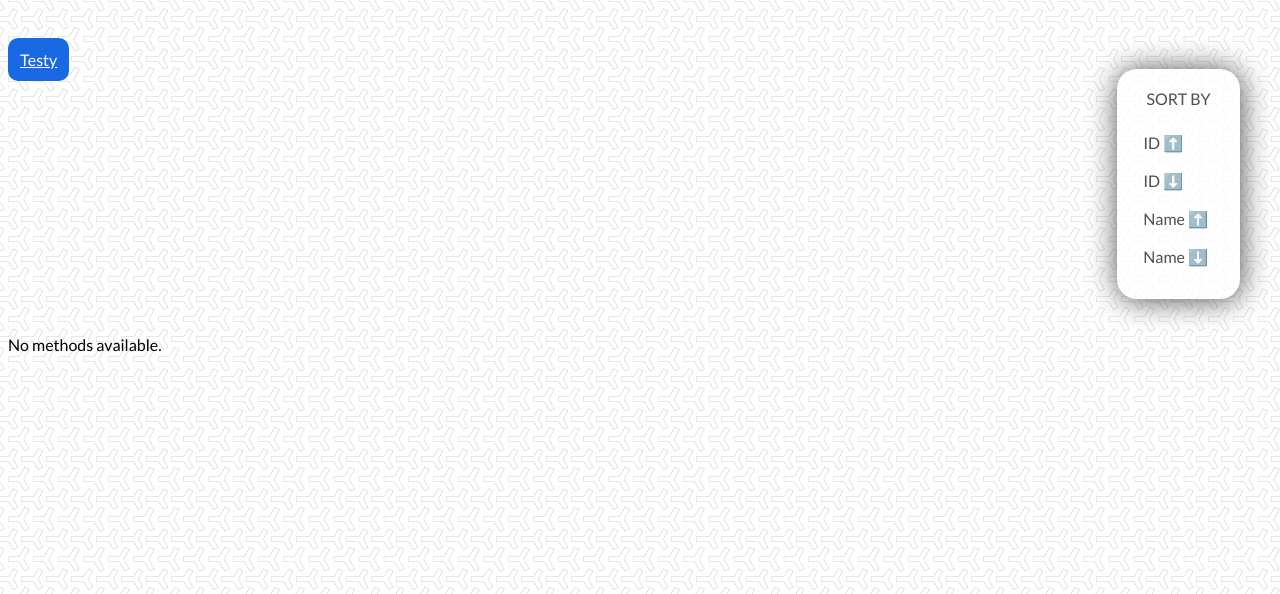
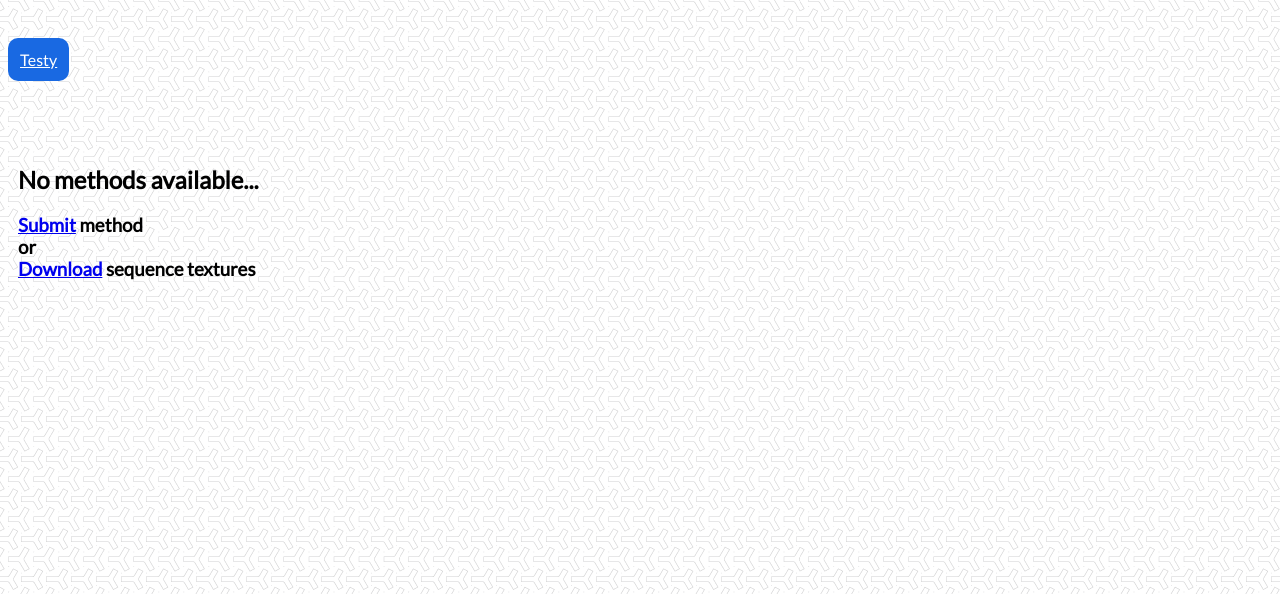
Before and after one commit to mattix1710/DepthMapQualityDB, a Django app: page /methods/ in a window 1280 px wide. Shown: the part 58-652 px from the top of the page. Run offline with Django 4.2, Linux system fonts and the light colour scheme; data comes from the database, SQL or seed files in the repository; tables that the repository leaves empty hold one stand-in row (values such as "Sample post"); parts of the project's set-up code (start-up, migrations or seed data) failed here and were passed over.

Commit message:
Added "no method available" template

```diff
--- a/depth_grader/depthQualifier/templates/depthQualifier/depth_est_methods.html
+++ b/depth_grader/depthQualifier/templates/depthQualifier/depth_est_methods.html
@@ -30,6 +30,7 @@ Dawid Mieloch
 
         </div>
     </center> -->
+        {% if est_methods %}
         <center><div class="sort-container">
 
                 <span class="sort-info">SORT BY</span><br>
@@ -52,8 +53,8 @@ Dawid Mieloch
                     <span>Name ⬇️</span>
                 </label>
             </form>
-        </div>
-    </center>
+        </div></center>
+        {% endif %}
 </div>
 <div style="clear:both"></div>
 
@@ -117,10 +118,21 @@ Dawid Mieloch
                 </table>
             </div>
         {% else %}
-            <p> No methods available.</p>
+        <br><br><br><br>
+        <div id="container-no-ratings">
+            <div class="table-container">
+                <h2>No methods available...<br></h2>
+                <h3>
+                    <a href="{% url 'method_form' %}">Submit</a> method<br>
+                    or<br>
+                    <a href="{% url 'downloads' %}">Download</a> sequence textures
+                </h3>
+            </div>
         {% endif %}
     </div>
+    {% if est_methods %}
     <br><br><br>
+    {% endif %}
     <div id = "footer">
         Wojciech Kaczmarek Mateusz Szuda &copy; 2023. All rights reserved</br>
     </div>
```
